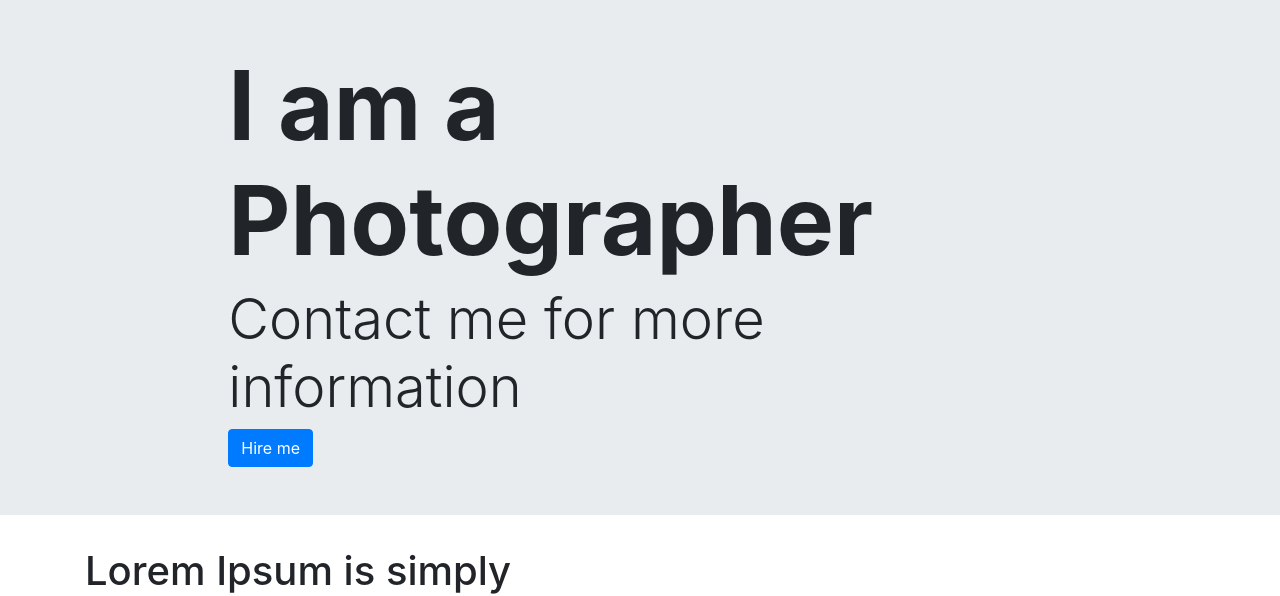
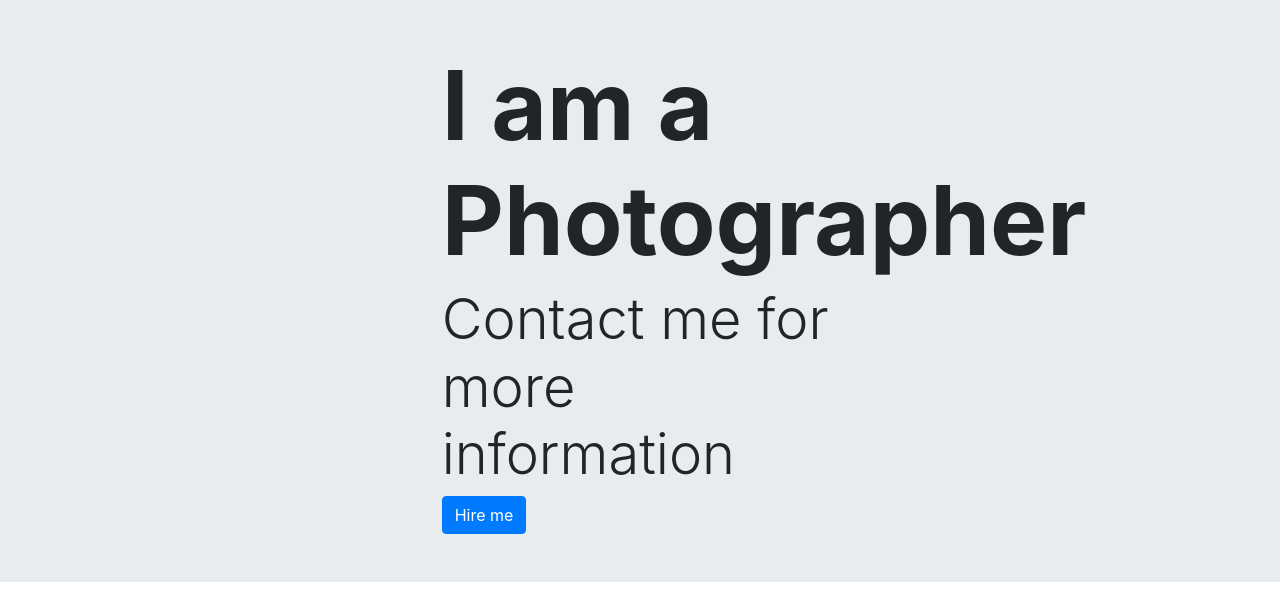
Before and after one commit to firshta2016/UWLandingPage, a React (Create React App) app: page / in a window 1280 px wide. Shown: the top 596 px of the page. Built offline with nearby package versions, Linux system fonts and the light colour scheme.

Commit message:
edited responsive

```diff
--- a/src/Componenets/Cardgrid.js
+++ b/src/Componenets/Cardgrid.js
@@ -58,7 +58,7 @@ const Cardgrid = () => {
   const rows = productChuncks.map((productChunck, index) => {
     const productsCol = productChunck.map((cardInfo, index) => {
       return (
-        <Col>
+        <Col sm={12} md={8} lg={4}>
           <Product
             title={cardInfo.title}
             image={cardInfo.image}
--- a/src/Componenets/ContactForm.js
+++ b/src/Componenets/ContactForm.js
@@ -8,9 +8,9 @@ const ContactForm = () => {
   const { handleChange, values, handleSubmit, errors } = useForm(validate);
   return (
     <StyledWrapper>
-      <Container>
+      <Container fluid>
         <Row className="justify-content-center">
-          <Col md={8} className="pl-5">
+          <Col sm={12} md={8} lg={4} className="pl-5">
             <Card className="mt-5">
               <Card.Body className="cardbody">
                 <Form onSubmit={handleSubmit}>
--- a/src/Componenets/HeroArea.js
+++ b/src/Componenets/HeroArea.js
@@ -9,7 +9,7 @@ const HeroArea = () => {
           className="justify-content-center py-5
         "
         >
-          <Col md={8} sm={12}>
+          <Col sm={12} md={8} lg={4}>
             <h2 className="display-1 font-weight-bolder">
               I am a Photographer
             </h2>
```
